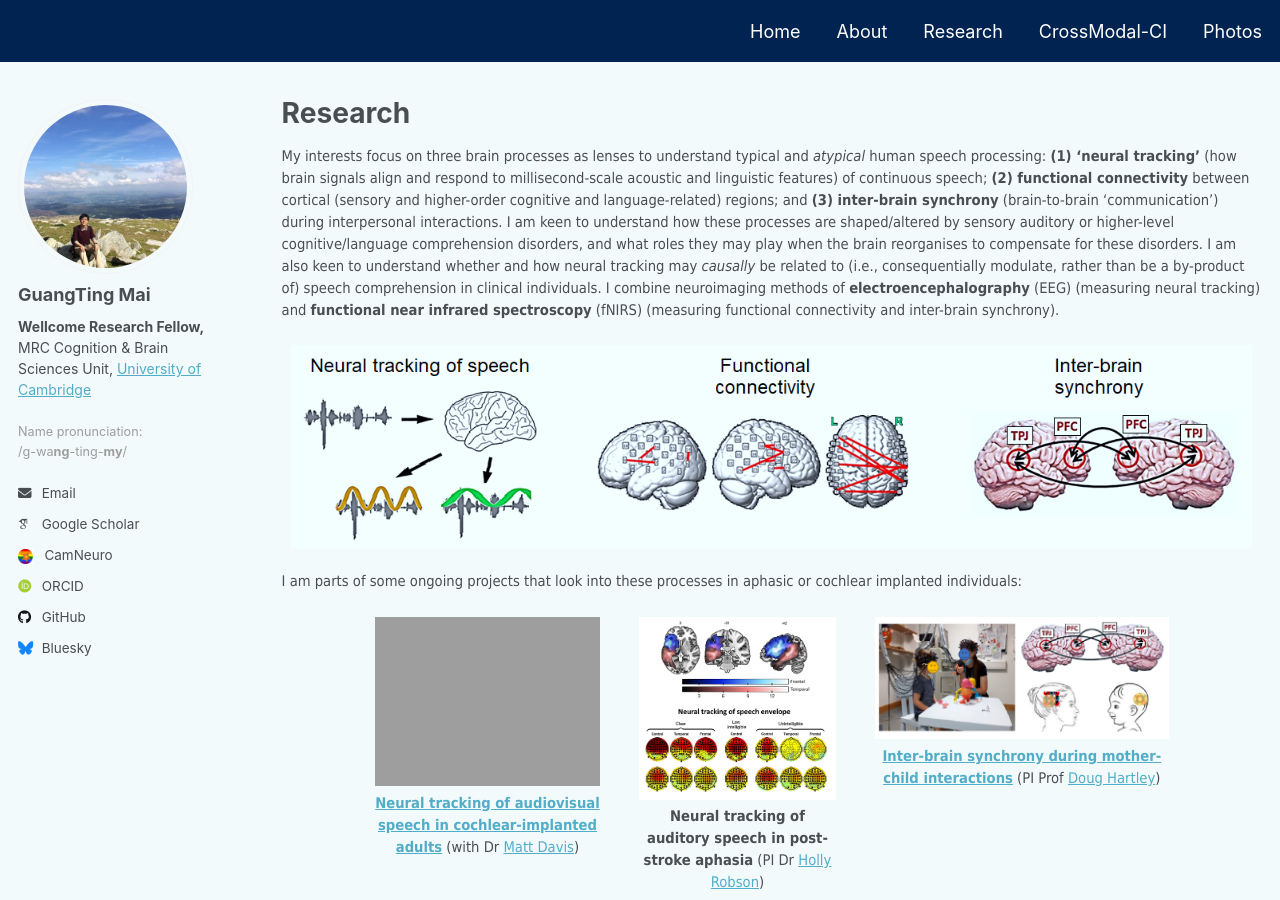
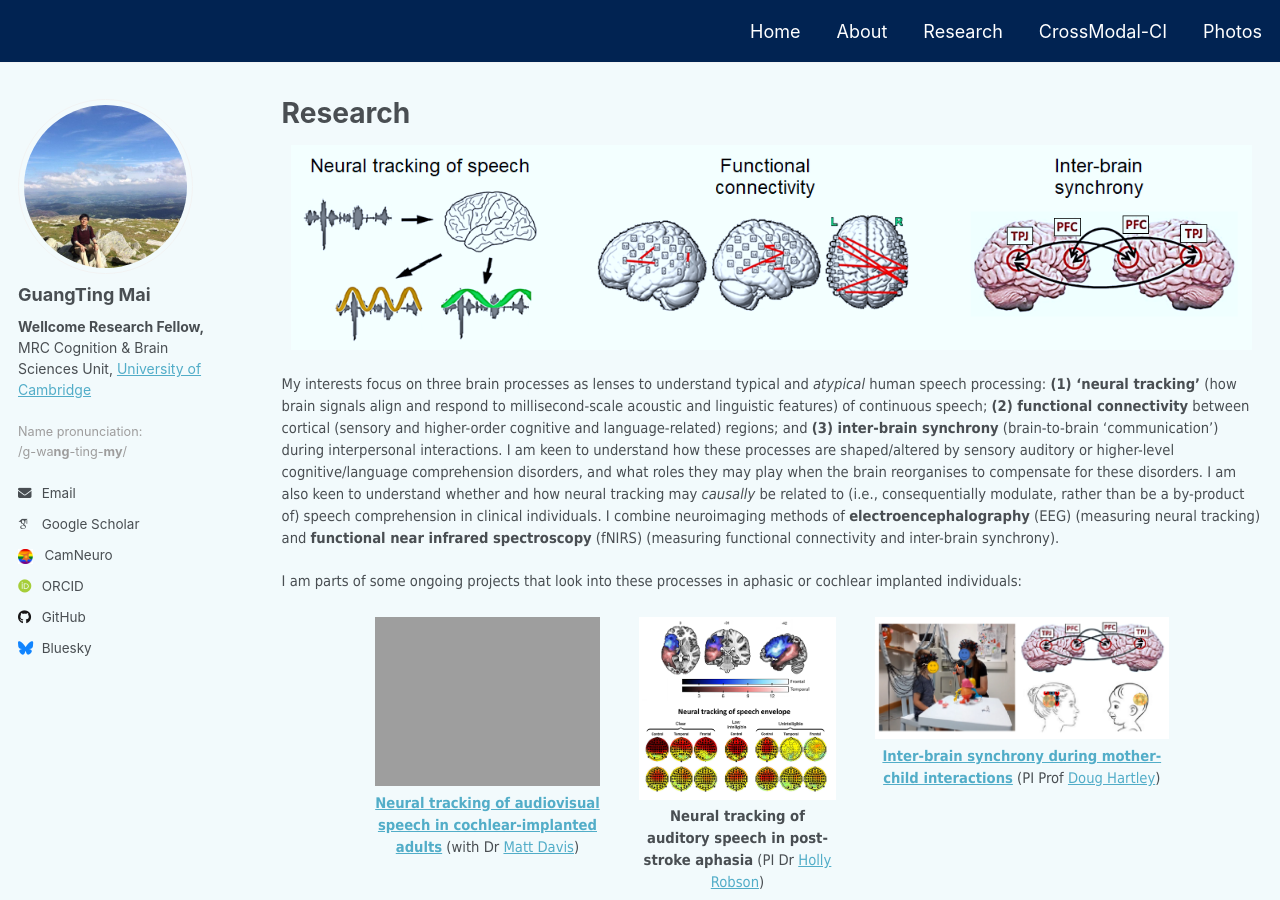
Before and after one commit to guangtingmai/guangtingmai.github.io, a Jekyll site: the page built from _pages/research-content.html, in a window 1280 px wide and 900 px high. Built offline with Jekyll 4.4.1, drawn with Linux system fonts in a browser that asks for light colours; some web fonts are replaced.

Commit message:
Update research-content.html

```diff
--- a/_pages/research-content.html
+++ b/_pages/research-content.html
@@ -4,6 +4,10 @@ title: "Research"
 permalink: /research-content/
 author_profile: true
 ---
+<p align="center">
+  <img src="https://guangtingmai.github.io/images/brain_processes.png" width="98%">
+</p>
+
 <p><span style="font-size: 11pt;font-family: Tahoma;line-height: 1.5;display: block;margin-bottom: 0.01vh">My interests focus on three brain processes as lenses to
   understand typical and <i>atypical</i> human speech processing: <strong>(1) ‘neural tracking’</strong> (how brain signals align and respond to millisecond-scale acoustic
   and linguistic features) of continuous speech; <strong>(2) functional connectivity</strong> between cortical (sensory and higher-order cognitive and
@@ -13,9 +17,6 @@ author_profile: true
   may <i>causally</i> be related to (i.e., consequentially modulate, rather than be a by-product of) speech comprehension in clinical individuals. I combine neuroimaging methods of
   <strong>electroencephalography</strong> (EEG) (measuring neural tracking) and <strong>functional near infrared spectroscopy</strong> (fNIRS)
   (measuring functional connectivity and inter-brain synchrony).</span></p>
-<p align="center">
-  <img src="https://guangtingmai.github.io/images/brain_processes.png" width="98%">
-</p>
 
 <p><span style="font-size: 11pt;font-family: Tahoma;line-height: 1.2;display: block;margin-bottom: 0.05vh">I am parts of some ongoing projects that look into these processes in aphasic or cochlear implanted individuals:</span></p>
 <div style="display: flex;justify-content: center;gap: 4%;margin: 1.5em 0;">
```
